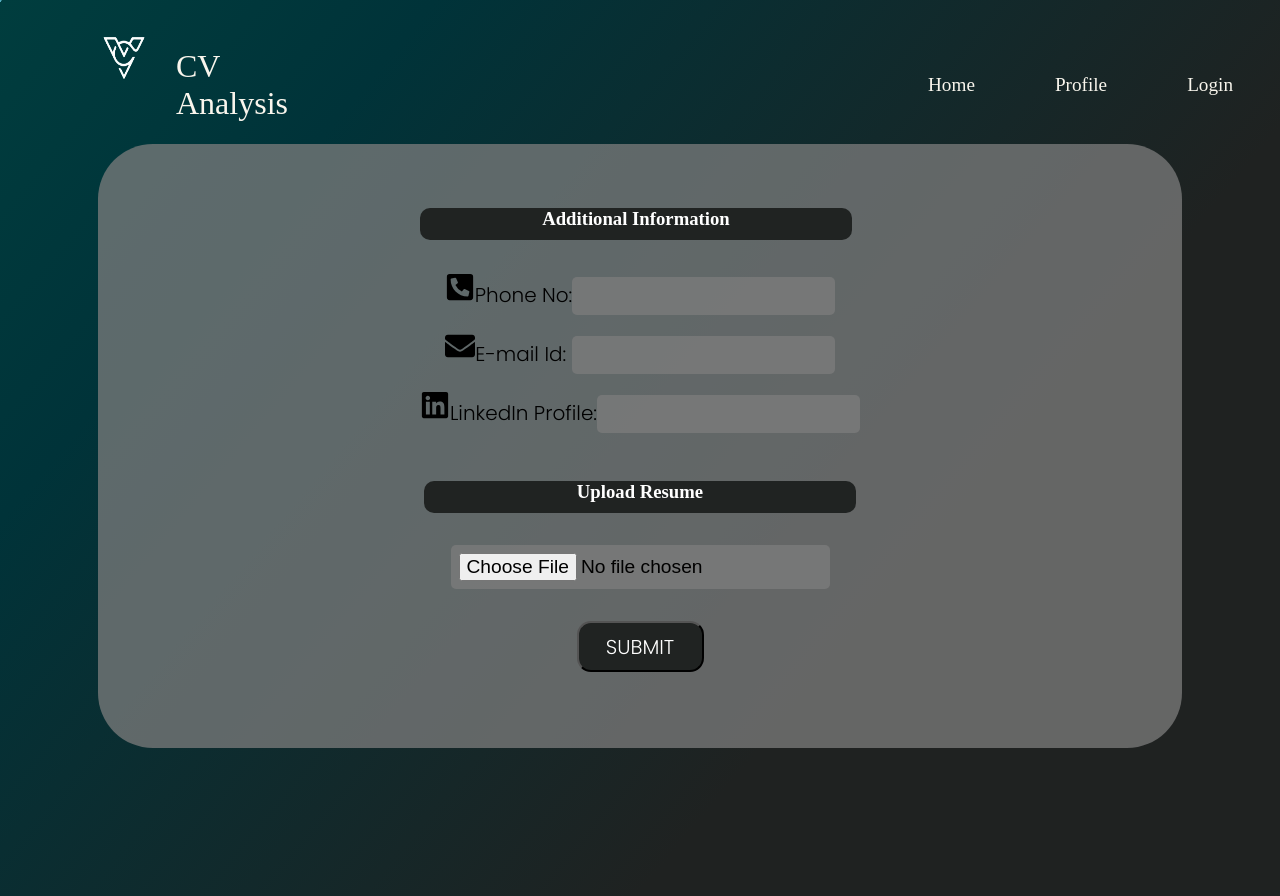
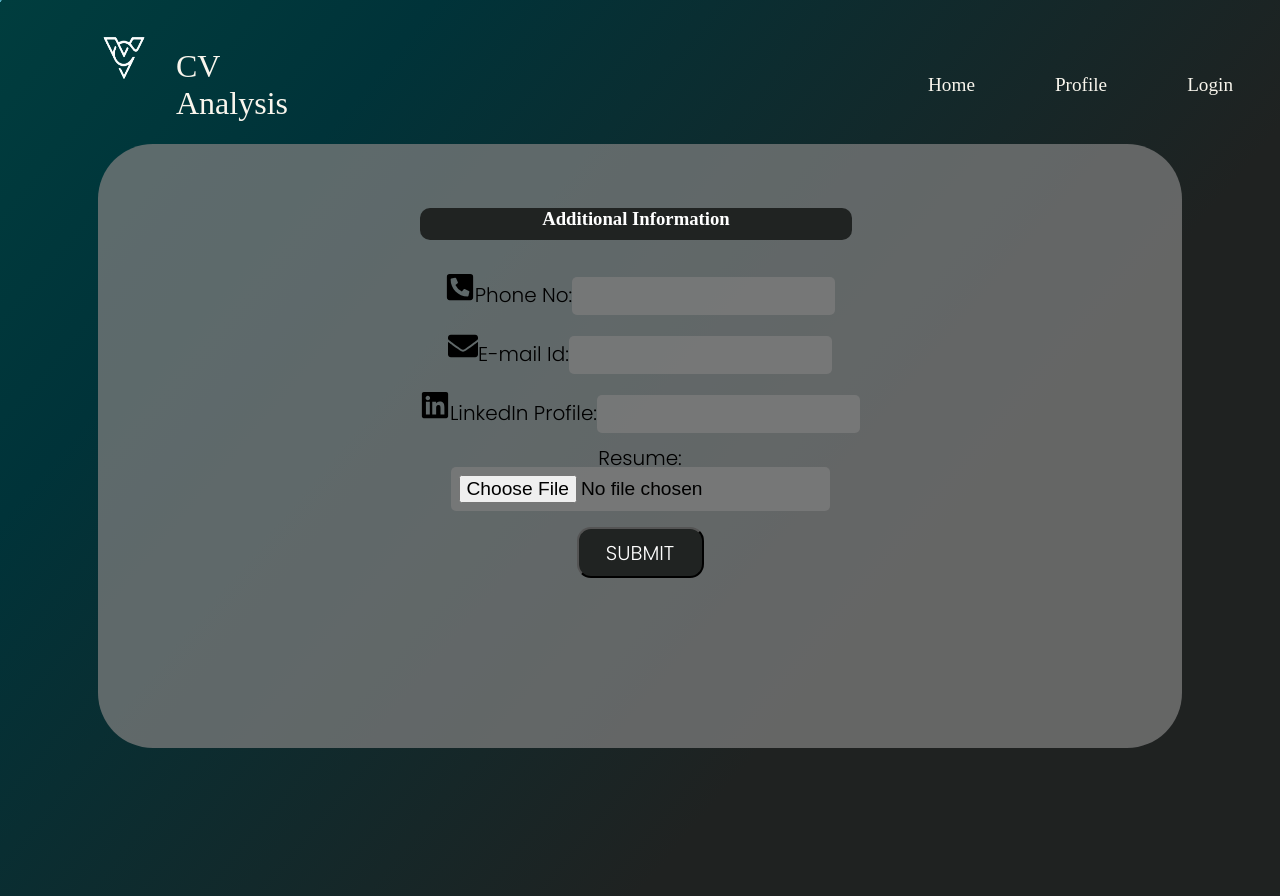
Before and after one commit to Niranjana123-art/CV-Frontend, a React (Create React App) app: page /detail-add2 in a window 1280 px wide. Built offline with nearby package versions, Linux system fonts and the light colour scheme; a web font is replaced by a local one.

Commit message:
Integration Of DetailAddTwo Done

```diff
--- a/src/pages/DetailAddTwo/DetailAddTwo.js
+++ b/src/pages/DetailAddTwo/DetailAddTwo.js
@@ -1,11 +1,102 @@
-import React  from 'react';
+import React,{useEffect,useState}  from 'react';
 import './DetailAddTwo.css';
+import { baseUrl } from '../../utils/Urls'
+import { useNavigate } from 'react-router-dom'
+import { toast } from "react-hot-toast";
+import axiosInstance from '../../auth/authHandler'
+
 import {FaPhoneSquareAlt} from "react-icons/fa"
 import {FaEnvelope} from "react-icons/fa"
 import {FaLinkedin} from "react-icons/fa"
 
 
+// const DetailAddTwo = () => {
+//   return (
+    // <div className='DetailAddTwo_Container'>
+
+    //      <div className='DetailAddTwo_Box'>
+
+    //        <div className='DetailAddTwo_Content'>
+
+    //           <div className='Additional_info'>
+
+    //           <div className='Additional_info_heading'>
+    //           <h3>Additional Information</h3></div>
+
+    //           <div className='Additonal_info_content'>
+    //           <form>
+    //              <label><FaPhoneSquareAlt size={30} color='black'/>Phone No:<input type='PhoneNo'/></label>
+    //              <label><FaEnvelope size={30} color='black'/>E-mail Id: <input type='EmailId'/></label>
+    //              <label><FaLinkedin size={30}  color='black'/>LinkedIn Profile:<input type='LinkedIn'/></label>
+    //           </form>
+    //           </div>
+
+    //           </div>
+
+    //           <div className='UploadResume'>
+
+    //             <div className='UploadResume_heading'>
+    //             <h3>Upload Resume</h3></div>
+
+    //             <div className='UploadResume_content'>
+    //             <input type="file" id="files" class="hidden"/>
+
+    //               <button className ='Button_Submit' type='Submit'> SUBMIT</button>
+    //             </div>
+
+    //           </div>
+
+    //         </div>
+    //      </div>
+    // </div>
+//   )
+// }
+
+
 const DetailAddTwo = () => {
+  const navigate = useNavigate();
+  const [phoneNo, setPhoneNo] = useState('');
+  const [emailId, setEmailId] = useState('');
+  const [linkedIn, setLinkedIn] = useState('');
+  const [resume, setResume] = useState(null);
+
+  // useEffect(() => {
+  //   // Fetch the related user object and set the user id state
+  //   axiosInstance.get(`${baseUrl}/current-user/`)
+  //     .then(response => {
+  //       setUserId(response.data.username);
+  //       setId(response.data.id);
+  //     })
+  //     .catch(error => {
+  //       console.log(error);
+  //     });
+  // }, []);
+
+  const handleSubmit = (e) => {
+    e.preventDefault();
+    const formData = new FormData();
+  formData.append('PhoneNo', phoneNo);
+  formData.append('EmailID', emailId);
+  formData.append('LinkedIn', linkedIn);
+  formData.append('ResumeFile', resume);
+
+  axiosInstance.post(`${baseUrl}/applicant-details-register/`, formData, {
+    headers: {
+      'Content-Type': 'multipart/form-data'
+    }
+  })
+  .then((response) => {
+    if(response.status===201){
+      toast.success("Message sent successfully!!!")
+        navigate("/resume-upload")
+      //   window.location.reload();
+      }
+  })
+  .catch((error) => {
+    console.log(error);
+  });
+  };
+
   return (
     <div className='DetailAddTwo_Container'>
 
@@ -15,36 +106,34 @@ const DetailAddTwo = () => {
 
               <div className='Additional_info'>
 
-              <div className='Additional_info_heading'>
-              <h3>Additional Information</h3></div>
+                  <div className='Additional_info_heading'>
+                    <h3>Additional Information</h3>
+                  </div>
 
-              <div className='Additonal_info_content'>
-              <form>
-                 <label><FaPhoneSquareAlt size={30} color='black'/>Phone No:<input type='PhoneNo'/></label>
-                 <label><FaEnvelope size={30} color='black'/>E-mail Id: <input type='EmailId'/></label>
-                 <label><FaLinkedin size={30}  color='black'/>LinkedIn Profile:<input type='LinkedIn'/></label>
-              </form>
-              </div>
+                  <div className='Additonal_info_content'>
+                          <form encType="multipart/form-data" onSubmit={handleSubmit}>
+                            <label><FaPhoneSquareAlt size={30} color='black'/>Phone No:
+                            <input type='text' value={phoneNo} onChange={(e) => setPhoneNo(e.target.value)} />
+                            </label>
+                            <label><FaEnvelope size={30} color='black'/>E-mail Id:
+                            <input type='text' value={emailId} onChange={(e) => setEmailId(e.target.value)} />
+                            </label>
+                            <label><FaLinkedin size={30}  color='black'/>LinkedIn Profile:
+                            <input type='text' value={linkedIn} onChange={(e) => setLinkedIn(e.target.value)} />
+                            </label>
+                            <label>Resume:</label>
+                            <input type='file' onChange={(e) => setResume(e.target.files[0])} />
+                            <button className ='Button_Submit' type='Submit'> SUBMIT</button>
+                          </form>
 
-              </div>
 
-              <div className='UploadResume'>
+                  </div>
+         </div>
+     </div>
+  </div>
+  </div>
+  );
+};
 
-                <div className='UploadResume_heading'>
-                <h3>Upload Resume</h3></div>
-
-                <div className='UploadResume_content'>
-                <input type="file" id="files" class="hidden"/>
-
-                  <button className ='Button_Submit' type='Submit'> SUBMIT</button>
-                </div>
-
-              </div>
-
-            </div>
-         </div>
-    </div>
-  )
-}
 
 export default DetailAddTwo
```
